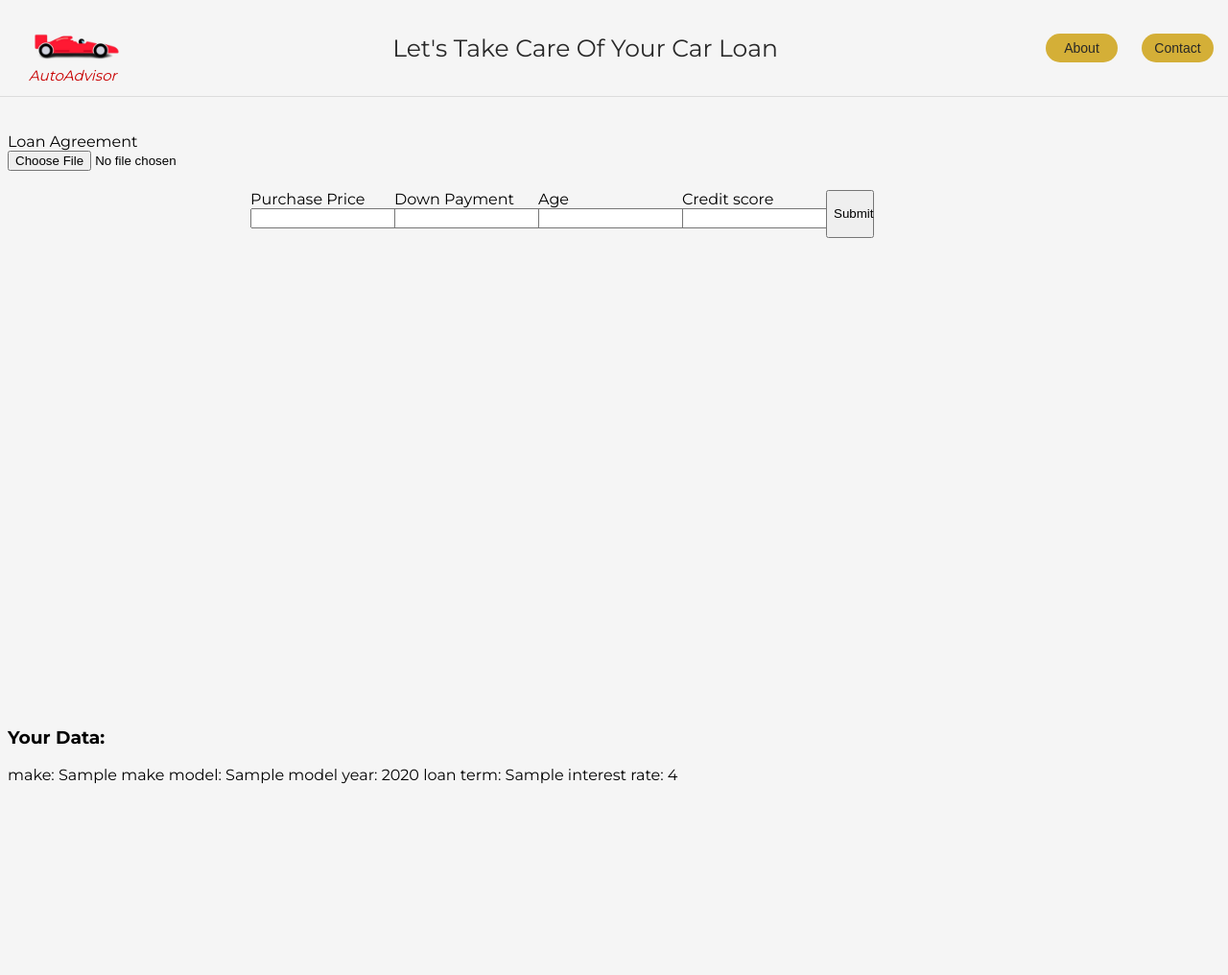
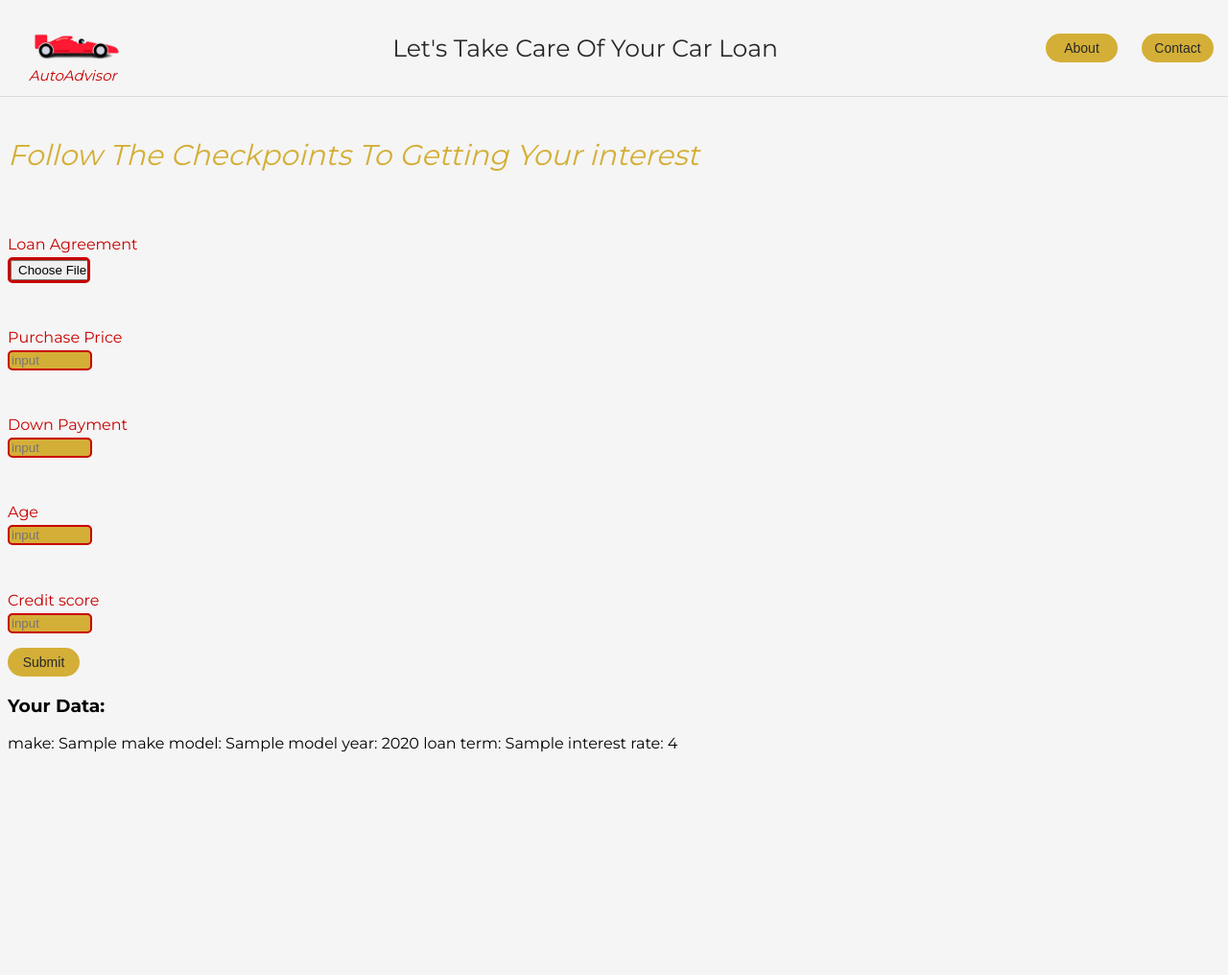
Before and after one commit to Boneta123/auto-advisor-hackbu, a Flask app: template templates/index.html in a window 1280 px wide. Shown: the top 1016 px of the page at 96% size. Run offline with Flask 3, Linux system fonts and the light colour scheme; the template is opened without the code that fills it: most values are stand-ins (such as "Sample title", 1, 10 or a date in 2020); parts of the project's set-up code (start-up, migrations or seed data) failed here and were passed over.

Commit message:
frontend commit before night end

```diff
--- a/static/default.css
+++ b/static/default.css
@@ -5,3 +5,15 @@ body{
     background-color:rgb(245, 245, 245);
     height: 1500px;
 }
+p{
+    margin: 0;
+}
+input{
+    margin-top: 4px;
+    border-radius: 5px;
+    border-style: solid;
+    border-color: rgb(200,0,0);
+    background-color: rgb(212,175,55);
+    width: 80px;
+    display: inline-block;
+}
--- a/static/main.css
+++ b/static/main.css
@@ -1,22 +1,56 @@
+
+.intro{
+    justify-content: center;
+    font-size: 30px;
+    font-weight: 500;
+    font-style: italic;
+    color:rgb(212,175,55);
+}
 .full-input{
     display: flex;
-    flex-direction: row;
-    justify-content: space space-between;
+    flex-direction: column;
+    justify-content: space-between;
     width: 100%;
-    height: 600px;
-
+    height: 500px;
+    align-items: top;
 }
-.loan-agreement.container,
+.loan-agreement-container,
 .purchase-price-container,
 .age-container,
 .credit-score-container,
 .downpayment-container{
-    margin-top: 60px;
+    margin-top: 40px;
     width: 150px;
-
+    color: rgb(200,0,0);
+    word-wrap: break-word;
+}
+.file-text {
+  display: block;
+  margin-top: 5px;
+  font-size: 14px;
+  color: rgb(200,0,0);;
 }
 .submit{
-    margin-top: 60px;
-    width: 50px;
-    height: 50px;
+    width: 75px;
+    height: 30px;
+    border: none;
+    border-radius: 20px;
+    padding-top: 5px;
+    padding-bottom: 5px;
+    padding-left: 10px;
+    padding-right: 10px;
+    background-color: rgb(212,175,55);
+    color: rgb(40,40,40);
+    font-size: 14px;
+    font-weight: 400;
+    transition: 0.1s;
+    margin-top: 8px;
 }
+.submit:hover{
+    opacity: 0.8;
+    cursor: pointer;
+}
+.submit:active{
+    opacity: 0.6;
+    cursor: pointer;
+}
--- a/templates/index.html
+++ b/templates/index.html
@@ -29,43 +29,68 @@
       </div>
     </header>
     <main>
-      <h2></h2>
+      <h2 class="intro">
+        <p class="intro-text">
+          Follow The Checkpoints To Getting Your interest
+        </p>
+      </h2>
       <form
         class="full-input"
         action="/analyze"
         enctype="multipart/form-data"
-        type="POST"
+        method="POST"
       >
         <!--Form for the two pdfs-->
         <div class="loan-agreement-container">
-          <label for="loan-agreement">Loan Agreement</label>
+          <label for="loan-agreement"
+            >Loan Agreement
             <br />
             <input
+              class="input-loan-agreement"
               type="file"
               accept="image/*"
               name="loan-agreement"
               id="loan-agreement"
             />
+          </label>
         </div>
         <div class="purchase-price-container">
-          <label for="purchase-price">Purchase Price</label>
+          <label for="purchase-price"
+            >Purchase Price
             <br />
-          <input name="purchase-price" type="number" id="purchase-price" />
+            <input
+              name="purchase-price"
+              type="number"
+              id="purchase-price"
+              placeholder="input"
+            />
+          </label>
         </div>
         <div class="downpayment-container">
-          <label for="downpayment">Down Payment</label>
+          <label for="downpayment"
+            >Down Payment
             <br />
-          <input name="downpayment" type="number" id="downpayment" />
+            <input
+              name="downpayment"
+              type="number"
+              id="downpayment"
+              placeholder="input"
+            />
+          </label>
         </div>
         <div class="age-container">
-          <label for="age">Age</label>
+          <label for="age"
+            >Age
             <br />
-          <input name="age" type="number" id="age" />
+            <input name="age" type="number" id="age" placeholder="input" />
+          </label>
         </div>
         <div class="credit-score-container">
-          <label for="credit-score">Credit score</label>
+          <label for="credit-score"
+            >Credit score
             <br />
-          <input name="age" type="number" id="age" />
+            <input name="age" type="number" id="age" placeholder="input" />
+          </label>
         </div>
         <button class="submit" type="submit">Submit</button>
         <!--Retuns the flask variables parsed from all the data-->
```
Also changed, not shown: static/images/Racetrack.jpeg (deleted), static/images/Road.png (added), 1 other file. Lines whose indentation alone changed are shown as unchanged.
